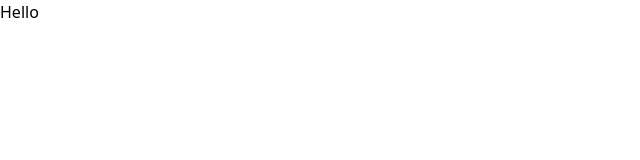
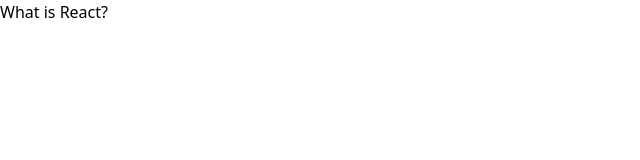
Before and after one commit to PraneethBunny123/All-App, a React (Vite) app: page / in a window 1280 px wide. Shown: the top 160 px of the page, without its empty margins (0-640 px from the left). Built offline with nearby package versions, Linux system fonts and the light colour scheme.

Commit message:
Displaying the question as a button importing the data from static array

```diff
--- a/src/project-apps/QuizApp/FlashcardApp.jsx
+++ b/src/project-apps/QuizApp/FlashcardApp.jsx
@@ -1,7 +1,15 @@
+import { QUESTIONS } from "./QUESTIONS.JS";
+
 export default function FlashcardApp() {
     return (
         <div>
-            Hello
+            <ul>
+                {QUESTIONS.map(question => (
+                    <button key={question.id}>
+                        {question.question}
+                    </button>
+                ))}
+            </ul>
         </div>
     )
 }
--- /dev/null
+++ b/src/project-apps/QuizApp/QUESTIONS.js
@@ -0,0 +1,2 @@
+export const QUESTIONS = [{ id: 1, question: "What is React?", answer: "A JS library for building UIs" }
+]
```
